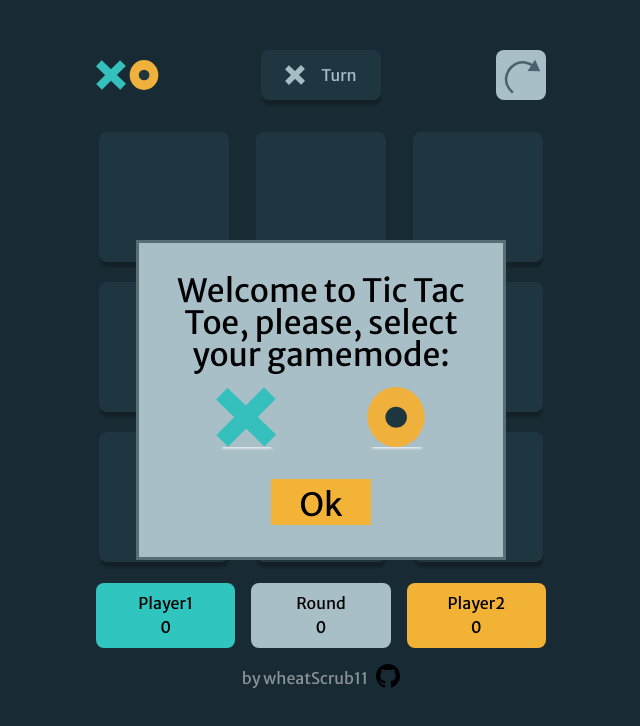
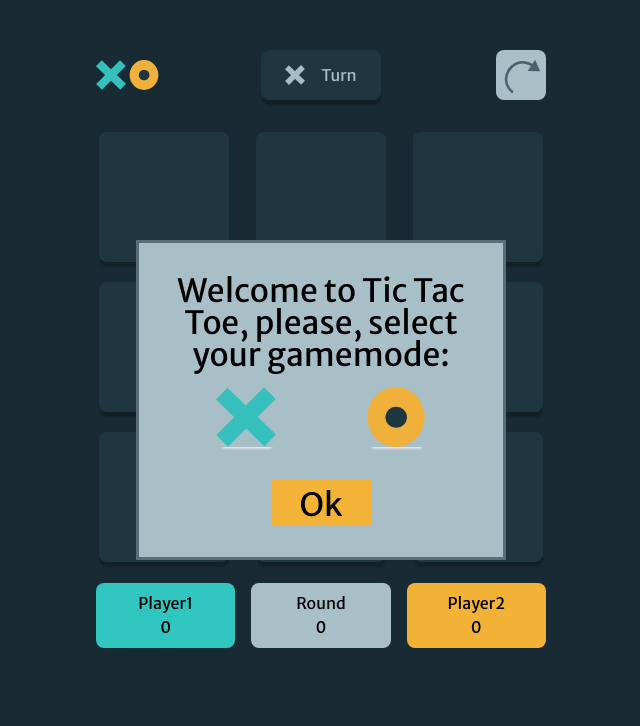
Before and after one commit to wheatScrub11/TicTacToe, a plain HTML site: page index.html in a window 1280 px wide. Shown: the whole page, without its empty margins (319-959 px from the left). Drawn offline with Linux system fonts and the light colour scheme.

Commit message:
Update index.html

```diff
--- a/index.html
+++ b/index.html
@@ -58,7 +58,7 @@
                 <div class="player2-counter">0</div>
             </div>
         </div>
-        <footer>by wheatScrub11<svg class="tsvg" xmlns="http://www.w3.org/2000/svg" width="24" height="24" viewBox="0 0 24 24"><path d="M12 0c-6.626 0-12 5.373-12 12 0 5.302 3.438 9.8 8.207 11.387.599.111.793-.261.793-.577v-2.234c-3.338.726-4.033-1.416-4.033-1.416-.546-1.387-1.333-1.756-1.333-1.756-1.089-.745.083-.729.083-.729 1.205.084 1.839 1.237 1.839 1.237 1.07 1.834 2.807 1.304 3.492.997.107-.775.418-1.305.762-1.604-2.665-.305-5.467-1.334-5.467-5.931 0-1.311.469-2.381 1.236-3.221-.124-.303-.535-1.524.117-3.176 0 0 1.008-.322 3.301 1.23.957-.266 1.983-.399 3.003-.404 1.02.005 2.047.138 3.006.404 2.291-1.552 3.297-1.23 3.297-1.23.653 1.653.242 2.874.118 3.176.77.84 1.235 1.911 1.235 3.221 0 4.609-2.807 5.624-5.479 5.921.43.372.823 1.102.823 2.222v3.293c0 .319.192.694.801.576 4.765-1.589 8.199-6.086 8.199-11.386 0-6.627-5.373-12-12-12z"/></svg></footer>
+        <!-- <footer>by wheatScrub11<svg class="tsvg" xmlns="http://www.w3.org/2000/svg" width="24" height="24" viewBox="0 0 24 24"><path d="M12 0c-6.626 0-12 5.373-12 12 0 5.302 3.438 9.8 8.207 11.387.599.111.793-.261.793-.577v-2.234c-3.338.726-4.033-1.416-4.033-1.416-.546-1.387-1.333-1.756-1.333-1.756-1.089-.745.083-.729.083-.729 1.205.084 1.839 1.237 1.839 1.237 1.07 1.834 2.807 1.304 3.492.997.107-.775.418-1.305.762-1.604-2.665-.305-5.467-1.334-5.467-5.931 0-1.311.469-2.381 1.236-3.221-.124-.303-.535-1.524.117-3.176 0 0 1.008-.322 3.301 1.23.957-.266 1.983-.399 3.003-.404 1.02.005 2.047.138 3.006.404 2.291-1.552 3.297-1.23 3.297-1.23.653 1.653.242 2.874.118 3.176.77.84 1.235 1.911 1.235 3.221 0 4.609-2.807 5.624-5.479 5.921.43.372.823 1.102.823 2.222v3.293c0 .319.192.694.801.576 4.765-1.589 8.199-6.086 8.199-11.386 0-6.627-5.373-12-12-12z"/></svg></footer> -->
     </div>
 
 
```
